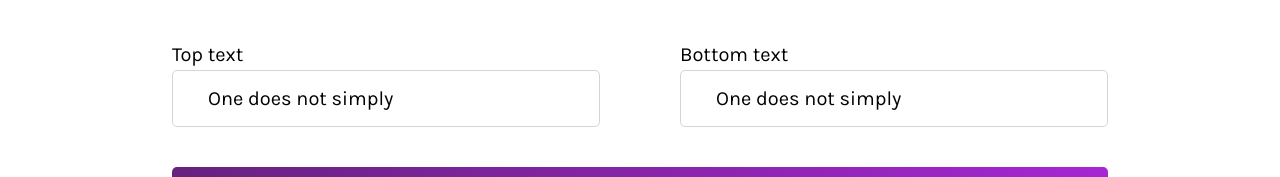
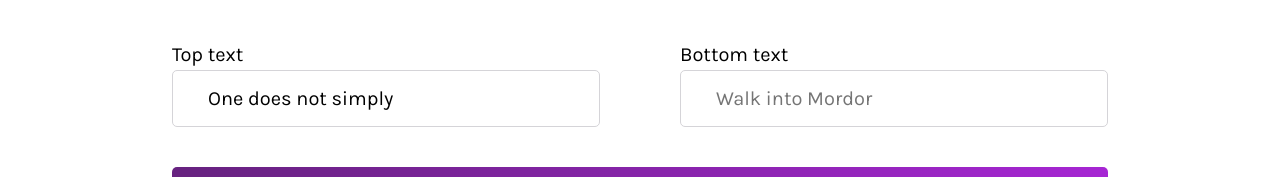
Before and after one commit to Davsan88/meme-generator, a React (Vite) app: page / in a window 1280 px wide. Shown: the part 145-322 px from the top of the page. Built offline with nearby package versions, Linux system fonts and the light colour scheme.

Commit message:
Update Meme.jsx

```diff
--- a/src/components/Meme.jsx
+++ b/src/components/Meme.jsx
@@ -65,7 +65,7 @@ const Meme = () => {
                             placeholder='Walk into Mordor'
                             className='form__input'
                             onChange={handleChange}
-                            value={meme.topText}
+                            value={meme.buttomText}
                         />
                     </label>
 
```
